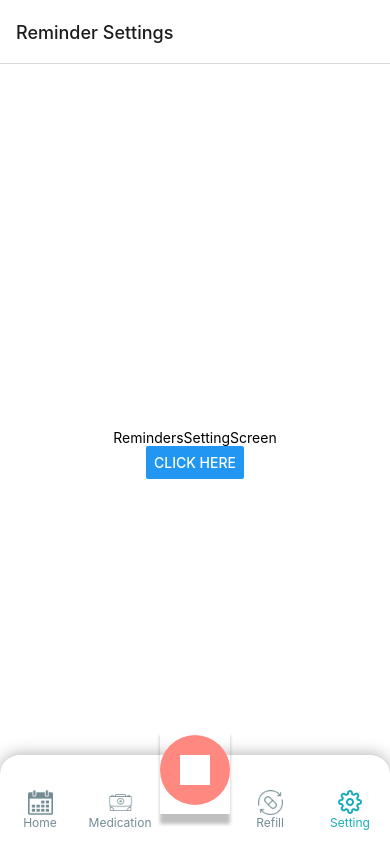
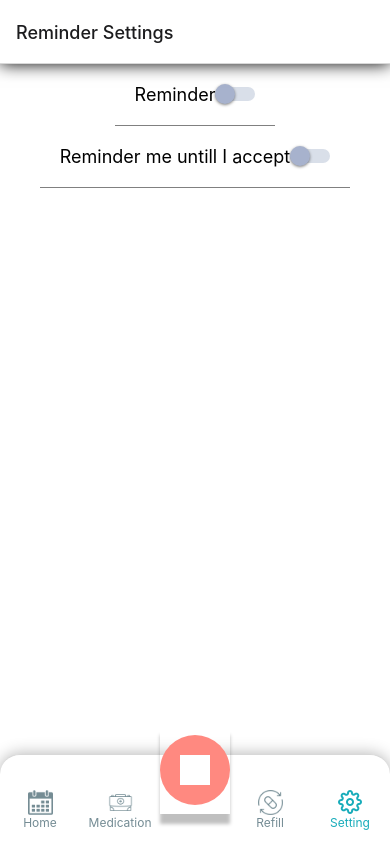
Before and after one commit to 63070150/Pill_Reminder, a React Native app: screen /RemindersSetting in a window 390 px wide. Built offline with nearby package versions, Linux system fonts and the light colour scheme; grey boxes are pictures that could not be loaded.

Commit message:
Add files via upload

```diff
--- a/navigator/MyNavigator.js
+++ b/navigator/MyNavigator.js
@@ -58,6 +58,10 @@ const Tabs = () => {
         component={CalendarScreen}
         options={{
         headerTitle: "Today's Meds",
+        headerStyle: {
+          shadowOpacity: 5,
+          shadowRadius: 16.0,
+        },
           tabBarIcon: ({ focused }) => (
             <View
               style={{
@@ -88,6 +92,10 @@ const Tabs = () => {
         component={MedicationsScreen}
         options={{
         headerTitle: "Medications",
+        headerStyle: {
+          shadowOpacity: 5,
+          shadowRadius: 16.0,
+        },
           tabBarIcon: ({ focused }) => (
             <View
               style={{
@@ -117,6 +125,10 @@ const Tabs = () => {
         name="AddNewMedicine"
         component={AddNewMedicineScreen}
         options={{
+          headerStyle: {
+            shadowOpacity: 5,
+            shadowRadius: 16.0,
+          },
           tabBarIcon: ({ focused }) => (
             <Image
                 source={require("../assets/plus.png")}
@@ -137,6 +149,10 @@ const Tabs = () => {
         component={RefillMedicineScreen}
         options={{
         headerTitle: "Refill Medicine",
+        headerStyle: {
+          shadowOpacity: 5,
+          shadowRadius: 16.0,
+        },
           tabBarIcon: ({ focused }) => (
             <View
               style={{
@@ -167,6 +183,10 @@ const Tabs = () => {
         component={RemindersSettingScreen}
         options={{
             headerTitle: "Reminder Settings",
+            headerStyle: {
+              shadowOpacity: 5,
+              shadowRadius: 16.0,
+            },
           tabBarIcon: ({ focused }) => (
             <View
               style={{
--- a/package.json
+++ b/package.json
@@ -16,11 +16,11 @@
     "expo-status-bar": "~1.4.2",
     "react": "18.1.0",
     "react-native": "0.70.5",
+    "react-native-gesture-handler": "~2.8.0",
+    "react-native-reanimated": "~2.12.0",
     "react-native-safe-area-context": "4.4.1",
     "react-native-screens": "~3.18.0",
-    "react-native-web": "~0.18.7",
-    "react-native-gesture-handler": "~2.8.0",
-    "react-native-reanimated": "~2.12.0"
+    "react-native-web": "~0.18.7"
   },
   "devDependencies": {
     "@babel/core": "^7.12.9"
--- a/screens/RemindersSettingScreen.js
+++ b/screens/RemindersSettingScreen.js
@@ -1,15 +1,42 @@
-import React from "react";
-import { View, Text, Button, StyleSheet } from "react-native";
+import React, { useState } from "react";
+import { Text, View, Switch, StyleSheet } from "react-native";
 
-const RemindersSettingScreen = ({ navigation }) => {
+const RemindersSettingScreen = () => {
+  const [isEnabled, setIsEnabled] = useState(false);
+  const [isEnabled1, setIsEnabled1] = useState(false);
+  const toggleSwitch = () => setIsEnabled((previousState) => !previousState);
+  const toggleSwitch1 = () => setIsEnabled1((previousState) => !previousState);
   return (
     <View style={styles.container}>
-      <Text>RemindersSettingScreen</Text>
-      <Button
-        title="Click here"
-        onPress={() => alert("Button Clicked")}
-      ></Button>
+    <View style={{ flexDirection: 'row',padding:20 ,borderBottomColor: 'grey',
+    borderBottomWidth: StyleSheet.hairlineWidth}}>
+
+      <Text  style={{ flex: 1,fontSize:18}}>Reminder</Text>
+      <Switch
+        trackColor={{ false: "#d9dfe9", true: "#fecdca" }}
+        thumbColor={isEnabled ? "#ff8980" : "#a7b2cd"}
+        ios_backgroundColor="#d7dee9"
+        onValueChange={toggleSwitch}
+        value={isEnabled}
+      />
+
     </View>
+    <View style={{ flexDirection: 'row',padding:20,borderBottomColor: 'grey',
+    borderBottomWidth: StyleSheet.hairlineWidth,}}>
+
+      <Text  style={{ flex: 1,fontSize:18}}>Reminder me untill I accept</Text>
+      <Switch
+        trackColor={{ false: "#d9dfe9", true: "#fecdca" }}
+        thumbColor={isEnabled1 ? "#ff8980" : "#a7b2cd"}
+        ios_backgroundColor="#d7dee9"
+        onValueChange={toggleSwitch1}
+        value={isEnabled1}
+      />
+
+    </View>
+    </View>
+
+
   );
 };
 
@@ -19,7 +46,7 @@ const styles = StyleSheet.create({
   container: {
     flex: 1,
     alignItems: "center",
-    justifyContent: "center",
     backgroundColor: "#fff",
+    flexDirection: 'column'
   },
 });
```
Also changed, not shown: 2 other files (tests, documents, lock files or other folders).
